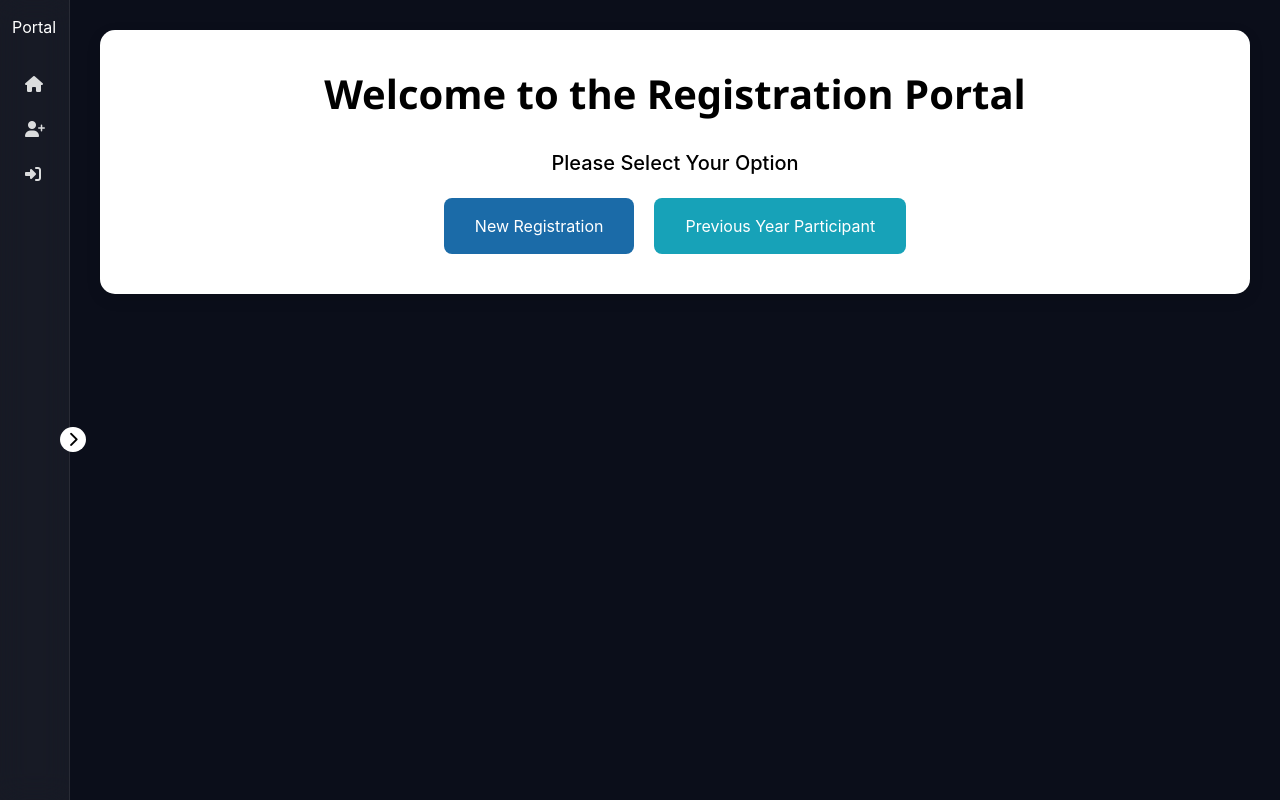
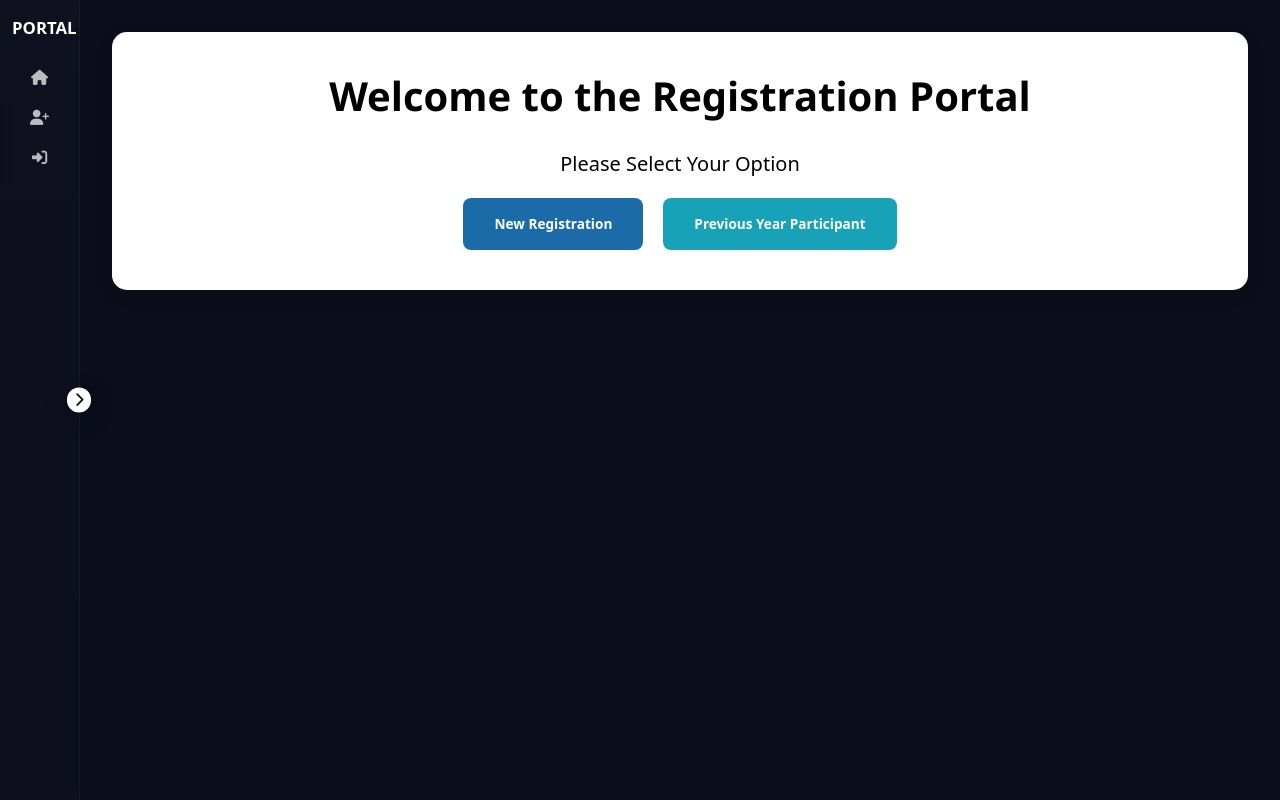
Before and after one commit to Knowledgeless/Portal, a Django app: template Registration/templates/home.html in a window 1280 px wide. Run offline with Django 3.2, Linux system fonts and the light colour scheme; the template is opened without the code that fills it, so the values that code supplies are empty.

Commit message:
Log & Reg All Done

```diff
--- a/Registration/templates/base.html
+++ b/Registration/templates/base.html
@@ -22,7 +22,7 @@
 
         <div class="sidebar-top">
             <div class="logo">
-                <span>Portal</span>
+                <span>PORTAL</span>
             </div>
 
             <button id="toggleSidebar" class="toggle-btn ">
--- a/Registration/templates/register.html
+++ b/Registration/templates/register.html
@@ -1,6 +1,10 @@
 {% extends "base.html" %}
 {% load static %}
 {% block title %}Portal | Registration{% endblock title %}
+
+{% block links %}
+    <link rel="stylesheet" href="{% static 'css/register.css' %}">
+{% endblock links %}
 
 {% block content %}
 <div class="container">
@@ -8,7 +12,7 @@
         <div class="col-lg-8 col-md-10">
             <div class="card shadow-lg border-0">
                 <div class="card-body p-5">
-                    <h3 class="card-title text-center mb-5">Student Registration 🧑‍🎓</h3>
+                    <h3 class="card-title text-center mb-5 reg-title">New Student Registration</h3>
 
                     <div class="progress mb-4" style="height: 10px;">
                         <div id="registrationProgress" class="progress-bar bg-primary" role="progressbar" style="width: 50%;" aria-valuenow="50" aria-valuemin="0" aria-valuemax="100"></div>
--- a/static/css/base.css
+++ b/static/css/base.css
@@ -1,133 +1,269 @@
+
+
 :root {
-    --blue: #4d9bff;
-    --blue-hover: rgba(77, 155, 255, 0.25);
-    --blue-active: rgba(77, 155, 255, 0.35);
-    --sidebar-width: 70px;
-    --sidebar-expanded: 220px;
+  /* color tokens */
+  --bg-900: #0b0e1a;
+  --panel-800: rgba(255, 255, 255, 0.04);
+  --muted: rgba(255, 255, 255, 0.72);
+  --accent: #4d9bff;
+  --accent-opaque: rgba(77, 155, 255, 0.12);
+
+  /* spacing scale (rem) */
+  --sp-xxs: 0.25rem; /* 4px */
+  --sp-xs: 0.5rem; /* 8px */
+  --sp-sm: 0.75rem; /* 12px */
+  --sp-md: 1rem; /* 16px */
+  --sp-lg: 1.5rem; /* 24px */
+  --sp-xl: 2rem; /* 32px */
+
+  /* layout */
+  --toggle-size: 1.55rem; /* ~36px */
+  --sidebar-collapsed: clamp(3rem, 9vw, 5rem); /* ~56-80px */
+  --sidebar-expanded: clamp(10rem, 15vw, 12rem); /* ~200-256px */
+
+  /* breakpoints (min-width based) */
+  --bp-sm: 36rem; /* 576px */
+  --bp-md: 48rem; /* 768px */
+  --bp-lg: 62rem; /* 992px */
+  --bp-xl: 75rem; /* 1200px */
+
+  font-family: "Inter", system-ui, -apple-system, "Segoe UI", Roboto, "Helvetica Neue", Arial;
+  color-scheme: dark;
+}
+
+/* Base */
+html,
+body {
+  height: 100%;
 }
 
 body {
-    background: #0b0e1a;
   margin: 0;
-    font-family: "Inter", sans-serif;
-    color: white;
+  background: var(--bg-900);
+  color: var(--muted);
+  font-size: 16px; /* fallback */
+  line-height: 1.4;
+  -webkit-font-smoothing: antialiased;
 }
 
-.form-control:focus, .form-control:active, .form-control.focused, .form-control.active, .form-control:focus-visible, .form-control:focus-within,  .form-control:focus, .form-control:active, .form-control.focused, .form-control.active, .form-control:focus-visible, .form-control:focus-within, button:focus:not(:focus-visible) {
+/* Utility: remove focus outline unless keyboard-used */
+.form-control:focus,
+.form-control:active,
+.form-control.focused,
+.form-control.active,
+.form-control:focus-visible,
+.form-control:focus-within,
+.form-control:focus,
+.form-control:active,
+.form-control.focused,
+.form-control.active,
+.form-control:focus-visible,
+.form-control:focus-within,
+button:focus:not(:focus-visible) {
   box-shadow: none !important;
 }
 
-
+/* Container layout */
 #layout {
   display: flex;
+  min-height: 100vh;
   width: 100%;
-    min-height: 100vh;
 }
 
-/* GLASS SIDEBAR */
+/* Sidebar (mobile-first) */
 #sidebar {
-    width: var(--sidebar-width);
+  --sb-width: var(--sidebar-collapsed);
+  width: var(--sb-width);
   height: 100vh;
-    backdrop-filter: blur(14px);
-    background: rgba(255, 255, 255, 0.05);
-    border-right: 1px solid rgba(255, 255, 255, 0.08);
-    transition: width 0.25s ease;
   position: fixed;
   left: 0;
   top: 0;
-    padding-top: 15px;
   display: flex;
   flex-direction: column;
-    z-index: 1000;
+  align-items: stretch;
+  background: linear-gradient(180deg, rgba(255, 255, 255, 0.02), rgba(255, 255, 255, 0.01));
+  border-right: 1px solid rgba(255, 255, 255, 0.04);
+  backdrop-filter: blur(8px);
+  padding: calc(var(--sp-sm)) var(--sp-sm);
+  transition: width 220ms cubic-bezier(.2, .9, .2, 1), transform 260ms ease;
+  z-index: 1200;
 }
 
 #sidebar.expanded {
-    width: var(--sidebar-expanded);
+  --sb-width: var(--sidebar-expanded);
+  width: var(--sb-width);
 }
 
-/* TOP AREA */
+/* Top area / brand */
 .sidebar-top {
   display: flex;
   align-items: center;
   justify-content: space-between;
-    padding: 0 12px;
+  gap: var(--sp-sm);
+  min-height: calc(var(--sp-lg) + var(--sp-xs));
 }
 
-.logo i {
-    font-size: 22px;
+.logo {
+  display: flex;
+  align-items: center;
+  gap: 0.5rem;
+  flex: 0 0 auto;
 }
 
-/* Toggle Button */
+.logo span {
+  font-weight: 600;
+  color: #fff;
+  font-size: clamp(0.95rem, 1.8vw, 1.05rem);
+  max-width: 70%;
+  white-space: nowrap;
+  overflow: visible;
+  text-overflow: ellipsis;
+}
+
+/* Toggle: centered on the vertical edge, half-visible outside the sidebar */
 .toggle-btn {
-    z-index: 1100;
-    background: none;
+  position: absolute;
+  top: 50%;
+  right: calc(-1 * (var(--toggle-size) / 2));
+  transform: translateY(-50%);
+  width: var(--toggle-size);
+  height: var(--toggle-size);
+  display: grid;
+  place-items: center;
+  border-radius: 50%;
   border: none;
-    color: white;
-    padding: 4px;
+  background: #fff;
+  color: #0b0e1a;
   cursor: pointer;
-    transition: transform 0.25s ease;
+  box-shadow: 0 6px 18px rgba(2, 6, 23, 0.55);
 }
 
 .toggle-btn i {
-    margin: 50vh 0;
-    padding: 5px 8px;
-    background-color: white;
-    color: black;
-    position: absolute;
-    border-radius: 100%;
-    font-size: 15px;
-    font-weight: 900 !important;
-    transition: transform 0.25s ease;
+  font-size: 0.9rem;
 }
 
-#sidebar.expanded .toggle-btn i {
-    transform: rotate(180deg);
+#sidebar.expanded .toggle-btn {
+  right: calc(-1 * (var(--toggle-size) / 2));
 }
 
-/* MENU */
+/* Menu */
 .menu {
-    margin-top: 25px;
+  margin-top: calc(var(--sp-md));
   display: flex;
   flex-direction: column;
-    gap: 5px;
+  gap: 0.35rem;
+  padding: 0;
 }
 
 .menu-item {
-    margin: 0 0 0 10px;
-    width: 80%;
+  font-size: 0.95rem;
   display: flex;
   align-items: center;
-    text-align: center;
-    gap: 14px;
-    padding: 12px 15px;
-    color: rgba(255,255,255,0.85);
+  gap: 0.75rem;
+  padding: 0.6rem 0.75rem;
+  border-radius: 0.3rem;
+  color: var(--muted);
   text-decoration: none;
-    border-radius: 10px;
-    transition: 0.22s ease;
 }
 
-/* Icons centered when collapsed */
+.menu-item i {
+  width: 1.25rem;
+  text-align: center;
+  color: var(--muted);
+}
+
+/* collapsed view: hide labels, center icons */
 #sidebar:not(.expanded) .menu-item span {
   display: none;
 }
 
-/* ACTIVE & HOVER */
-.menu-item:hover, .menu-item.active {
-    background: rgba(255, 255, 255, 0.125);
-    color: white;
+#sidebar:not(.expanded) .menu-item {
+  justify-content: center;
+}
+
+.menu-item:hover,
+.menu-item.active {
+  background: var(--accent-opaque);
+  color: #fff;
+}
+
+/* Main content area should flow to the right of the sidebar */
+#content {
+  flex: 1 1 auto;
+  margin-left: var(--sidebar-collapsed);
+  padding: clamp(1rem, 2.5vw, 2.5rem);
+  transition: margin 220ms cubic-bezier(.2, .9, .2, 1), width 220ms cubic-bezier(.2, .9, .2, 1);
+}
+
+.toggle-btn {
+    /* ...existing styles... */
+    transition: transform 220ms cubic-bezier(.2, .9, .2, 1);
+}
+
+#sidebar.expanded .toggle-btn {
+    /* ...existing styles... */
+    transform: translateY(-50%) rotate(180deg);
+}
+
+.toggle-btn {
+    transform: translateY(-50%) rotate(0deg);
 }
 
 
-/* MAIN CONTENT */
-#content {
-    flex-grow: 1;
-    margin-left: var(--sidebar-width);
-    padding: 30px;
-    width: calc(100% - var(--sidebar-width));
-    transition: margin 0.25s ease, width 0.25s ease;
+#sidebar.expanded ~ #content {
+  margin-left: var(--sidebar-expanded);
 }
 
-#sidebar.expanded ~ #content {
-    margin-left: var(--sidebar-expanded);
-    width: calc(100% - var(--sidebar-expanded));
+/* Responsive behavior: medium and up use expanded sidebar by default on desktops */
+@media (min-width: var(--bp-lg)) {
+  #sidebar {
+    --sb-width: var(--sidebar-collapsed);
   }
+
+  /* prefer expanded on xl screens */
+  @media (min-width: var(--bp-xl)) {
+    #sidebar {
+      --sb-width: var(--sidebar-expanded);
+      width: var(--sb-width);
+    }
+  }
+}
+
+/* Overlay behaviour for smaller screens: expanded = visible overlay */
+@media (max-width: calc(var(--bp-lg) - 0.02px)) {
+  #sidebar {
+    transform: translateX(calc(-1 * (var(--sb-width) - var(--sidebar-collapsed))));
+  }
+
+  #sidebar.expanded {
+    transform: translateX(0);
+    box-shadow: 0 10px 40px rgba(2, 6, 23, 0.6);
+  }
+
+  #content {
+    margin-left: 0;
+  }
+}
+
+/* Accessibility & reduced motion */
+@media (prefers-reduced-motion: reduce) {
+  * {
+    transition: none !important;
+  }
+}
+
+/* Small tweaks for form controls used site-wide */
+.form-control {
+  border-radius: 0.35rem;
+}
+
+.btn {
+  border-radius: 0.45rem;
+}
+
+/* Minor utility classes used elsewhere */
+.text-muted {
+  color: var(--muted);
+}
+
+/* End of file */
--- a/static/css/home.css
+++ b/static/css/home.css
@@ -28,9 +28,13 @@
 }
 
 .new_reg {
+    font-weight: 700;
+    font-size: 0.85rem !important;
     background-color: #1b6ba8 !important;
 }
 .preg_reg {
+    font-weight: 700;
+    font-size: 0.85rem !important;
     background-color: #17a2b8 !important;
 }
 
--- a/static/js/base.js
+++ b/static/js/base.js
@@ -1,6 +1,6 @@
 document.addEventListener("DOMContentLoaded", function () {
     const toastElList = [].slice.call(document.querySelectorAll('.toast'));
-    toastElList.map(function (toastEl) {
+    toastElList.forEach(function (toastEl) {
         const toast = new bootstrap.Toast(toastEl);
         toast.show();
 
@@ -12,56 +12,52 @@
         }
     });
 
-    // SIDEBAR TOGGLE + STATE
+    // Unified sidebar toggle handler
     const sidebar = document.getElementById('sidebar');
-    const toggleBtn = document.getElementById('sidebarToggle');
+    const toggleBtn = document.getElementById('toggleSidebar') || document.querySelector('.toggle-btn');
+    const arrow = toggleBtn ? toggleBtn.querySelector('.arrow') : null;
 
-    // restore previous state
+    function isSmallScreen(){
+        return window.matchMedia('(max-width: 991.98px)').matches;
+    }
+
+    // Restore saved state (expanded true/false)
     try{
-        const wasCollapsed = localStorage.getItem('sidebarCollapsed');
-        if (wasCollapsed === 'true') sidebar.classList.add('collapsed');
-    } catch(e){ /* localStorage disabled */ }
+        if (localStorage.getItem('sidebarExpanded') === 'true') sidebar.classList.add('expanded');
+    } catch(e){}
 
-    if(toggleBtn && sidebar){
-        toggleBtn.addEventListener('click', function(){
-            sidebar.classList.toggle('collapsed');
-            // persist state
-            try{ localStorage.setItem('sidebarCollapsed', sidebar.classList.contains('collapsed')) } catch(e){}
+    // Set arrow rotation on load
+    if (arrow && sidebar.classList.contains('expanded')) {
+        arrow.style.transform = 'rotate(180deg)';
+    }
+
+    if (toggleBtn && sidebar){
+        toggleBtn.addEventListener('click', (e) => {
+            e.stopPropagation();
+            sidebar.classList.toggle('expanded');
+            try{ localStorage.setItem('sidebarExpanded', sidebar.classList.contains('expanded')) } catch(e){}
+            if (arrow) arrow.style.transform = sidebar.classList.contains('expanded') ? 'rotate(180deg)' : 'rotate(0deg)';
         });
 
-        // Hide the sidebar on small screens when clicking outside
+        // Close sidebar when clicking outside on small screens
         document.addEventListener('click', (e) => {
-            const isSmallScreen = window.matchMedia('(max-width: 991.98px)').matches;
-            if(!isSmallScreen) return;
-            if(!sidebar.classList.contains('collapsed')){
-                if(!sidebar.contains(e.target) && e.target !== toggleBtn && !toggleBtn.contains(e.target)){
-                    sidebar.classList.add('collapsed');
-                    try{ localStorage.setItem('sidebarCollapsed', 'true') } catch(e){}
-                }
+            if (!isSmallScreen()) return;
+            if (!sidebar.classList.contains('expanded')) return;
+            if (!sidebar.contains(e.target) && !toggleBtn.contains(e.target)){
+                sidebar.classList.remove('expanded');
+                try{ localStorage.setItem('sidebarExpanded','false') } catch(e){}
+                if (arrow) arrow.style.transform = 'rotate(180deg)';
+            }
+        });
+
+        // Close on Escape
+        document.addEventListener('keydown', (e) => {
+            if (e.key === 'Escape' && isSmallScreen() && sidebar.classList.contains('expanded')){
+                sidebar.classList.remove('expanded');
+                try{ localStorage.setItem('sidebarExpanded','false') } catch(e){}
+                if (arrow) arrow.style.transform = 'rotate(0deg)';
             }
         });
     }
-});
-
-
-document.addEventListener("DOMContentLoaded", () => {
-
-    const sidebar = document.getElementById("sidebar");
-    const toggleBtn = document.getElementById("toggleSidebar");
-
-    // Restore saved state
-    if (localStorage.getItem("sidebarExpanded") === "true") {
-        sidebar.classList.add("expanded");
-    }
-
-    toggleBtn.addEventListener("click", () => {
-        sidebar.classList.toggle("expanded");
-
-        // Save state
-        localStorage.setItem(
-            "sidebarExpanded",
-            sidebar.classList.contains("expanded")
-        );
-    });
 
 });
```
Also changed, not shown: Registration/templates/profile.html (+4 -4 lines), static/css/profile.css (+9 -4 lines), static/css/register.css (+7 -3 lines), db.sqlite3. Lines whose indentation alone changed are shown as unchanged.
